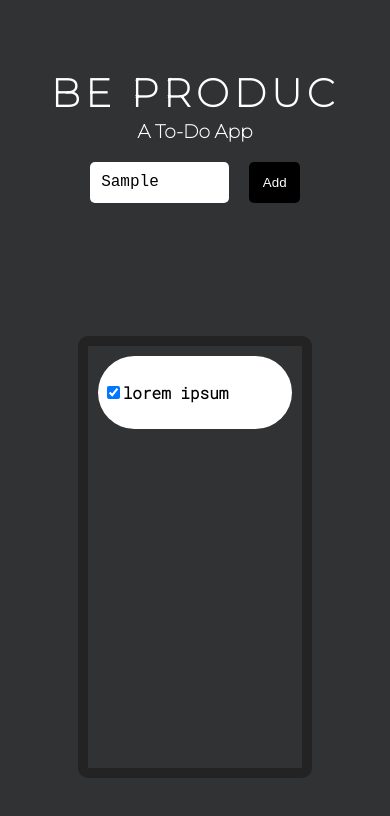
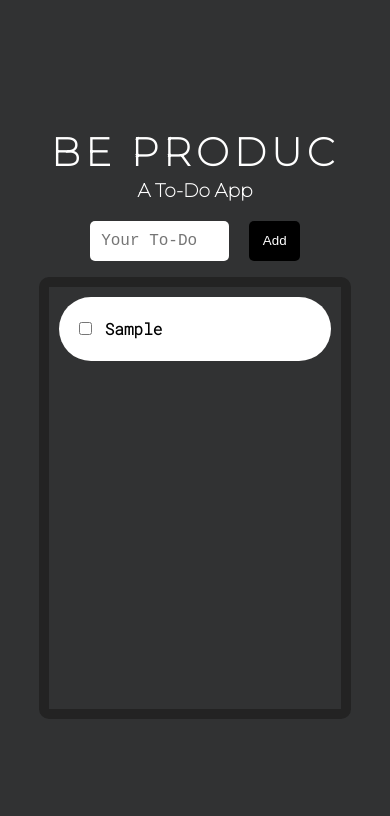
Before and after one commit to omkar787/Be-produc, a React (Create React App) app: page / in a window 390 px wide. Both pictures are taken after typing "Sample" into the empty fields and a click on the button "Add". Shown: the top 816 px of the page. Built offline with nearby package versions, Linux system fonts and the light colour scheme.

Commit message:
Added function of inserting a todo and storing it in localstorage

```diff
--- a/package.json
+++ b/package.json
@@ -6,7 +6,8 @@
     "cra-template": "1.1.2",
     "react": "^17.0.2",
     "react-dom": "^17.0.2",
-    "react-scripts": "4.0.3"
+    "react-scripts": "4.0.3",
+    "uuid": "^8.3.2"
   },
   "scripts": {
     "start": "react-scripts start",
--- a/src/App.js
+++ b/src/App.js
@@ -1,12 +1,20 @@
+import { useState, useEffect } from 'react';
 import './App.css';
 import Header from "./components/Header"
-import Todos from './components/Todos';
+
 
 function App() {
+  const [todosList, settodosList] = useState(localStorage.getItem("todos-list")?(JSON.parse(localStorage.getItem('todos-list'))):[])
+  function populate(){
+    localStorage.setItem('todos-list',JSON.stringify(todosList))
+  }
+
+ useEffect(() => {
+   populate()
+ }, [])
   return (
     <div className="app">
-      <Header />
-      <Todos />
+      <Header todosList={todosList} settodosList={settodosList} />
     </div>
   );
 }
--- a/src/components/Header.css
+++ b/src/components/Header.css
@@ -1,7 +1,6 @@
 .header{
     width: 100%;
     display: flex;
-    justify-content: center;
     align-items: center;
     flex-direction: column;
 }
@@ -22,6 +21,7 @@
 
 .second-header{
     display: flex;
+    margin-bottom: 1rem;
 }
 
 .todo-box{
--- a/src/components/Header.js
+++ b/src/components/Header.js
@@ -1,14 +1,49 @@
-import React from 'react'
+import React, { useEffect, useRef } from 'react'
 import "./Header.css"
-export default function Header() {
+import Todos from './Todos'
+import { v4 as uuidv4 } from "uuid"
+
+export default function Header({ todosList, settodosList }) {
+    const todoText = useRef("")
+
+    function onSubmitHandle(e) {
+        const text = todoText.current.value
+        if (text !== "") {
+            const temp = {
+                id: uuidv4(),
+                title: text,
+                completed: false
+            }
+            const arr = [...todosList, temp]
+            settodosList(arr)
+            console.log(todosList)
+            todoText.current.value = ""
+
+        }
+
+    }
+
+    useEffect(() => {
+        if (todosList) {
+            localStorage.setItem('todos-list', JSON.stringify(todosList))
+            console.log("bye");
+        }
+
+        return () => {
+            <Todos todosList={todosList} settodosList={settodosList} />
+        }
+    }, [todosList, settodosList])
+
     return (
         <div className="header">
             <h1 className="title">Be Produc</h1>
             <h3 className="sub-title">A To-Do App</h3>
             <div className="second-header">
-                <input className="todo-box" name="todo" type="text" placeholder="Your To-Do" />
-                <button className="submit-btn" type="submit">Add</button>
+                <input ref={todoText} className="todo-box" name="todo" type="text" placeholder="Your To-Do" required />
+                <button onClick={onSubmitHandle} className="submit-btn" type="submit">Add</button>
             </div>
+
+            <Todos todosList={todosList} settodosList={settodosList} />
         </div>
     )
 }
--- a/src/components/Todo.css
+++ b/src/components/Todo.css
@@ -6,11 +6,15 @@
     align-items: center;
     margin: 10px;
     border-radius:50px;
-    padding: 5px;
+
 
 }
 
+.checkbox{
+    margin-left: 20px;
+}
 
 .todo-text{
+    margin-left: 10px;
     font-family: 'Roboto Mono', monospace;
 }
--- a/src/components/Todo.js
+++ b/src/components/Todo.js
@@ -1,11 +1,16 @@
 import React from 'react'
 import "./Todo.css"
 
-export default function Todo() {
+export default function Todo({ todo, title, completed, todosList, settodosList }) {
+    function onChangeHandle(e){
+        console.log(e.target.checked);
+        todo.completed = !todo.completed
+        localStorage.setItem("todos-list",JSON.stringify(todosList))
+    }
     return (
         <div className="todo-item">
-            <input className="checkbox" type="checkbox" checked="false"/>
-            <h4 className="todo-text">lorem ipsum</h4>
+            <input  onChange={onChangeHandle} className="checkbox" type="checkbox" defaultChecked={todo.completed} />
+            <h4 className="todo-text">{todo.title}</h4>
         </div>
     )
 }
--- a/src/components/Todos.css
+++ b/src/components/Todos.css
@@ -6,3 +6,9 @@
     border: 10px solid #232323;
     border-radius: 10px;
 }
+
+@media (max-width:600px){
+    .todo-container{
+        width: 75vw;
+    }
+}
--- a/src/components/Todos.js
+++ b/src/components/Todos.js
@@ -2,10 +2,15 @@ import React from 'react'
 import "./Todos.css"
 import Todo from './Todo'
 
-export default function Todos() {
+export default function Todos({ todosList, settodosList }) {
     return (
         <div className="todo-container">
-            <Todo />
+            {
+                todosList !== undefined ? (todosList.map((todo) => {
+                    return <Todo todosList={todosList} settodosList={settodosList} key={todo.id} todo={todo}  />
+                })):console.log("")
+            }
+
         </div>
     )
 }
```
Also changed, not shown: 1 other file (tests, documents, lock files or other folders).
